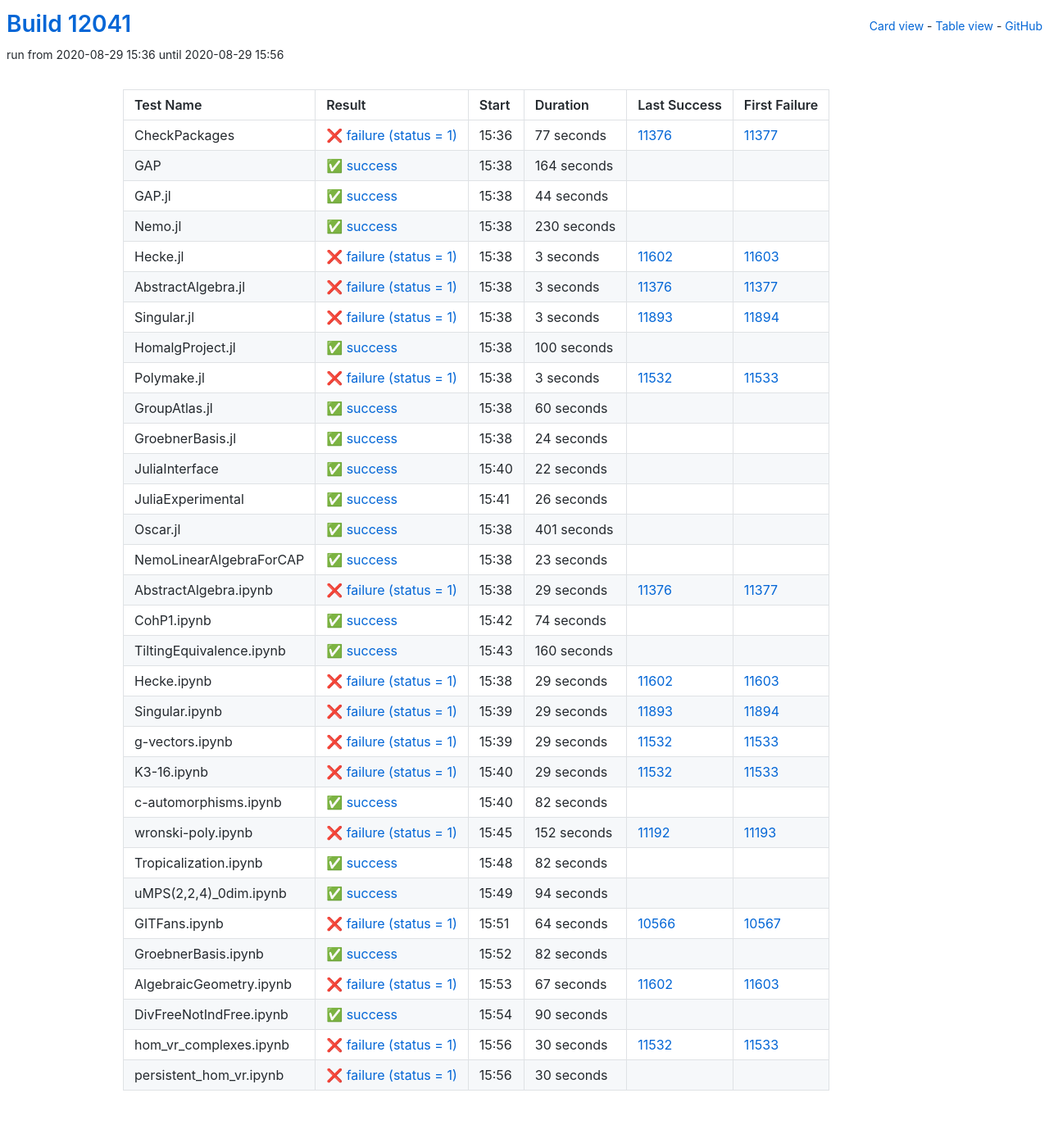
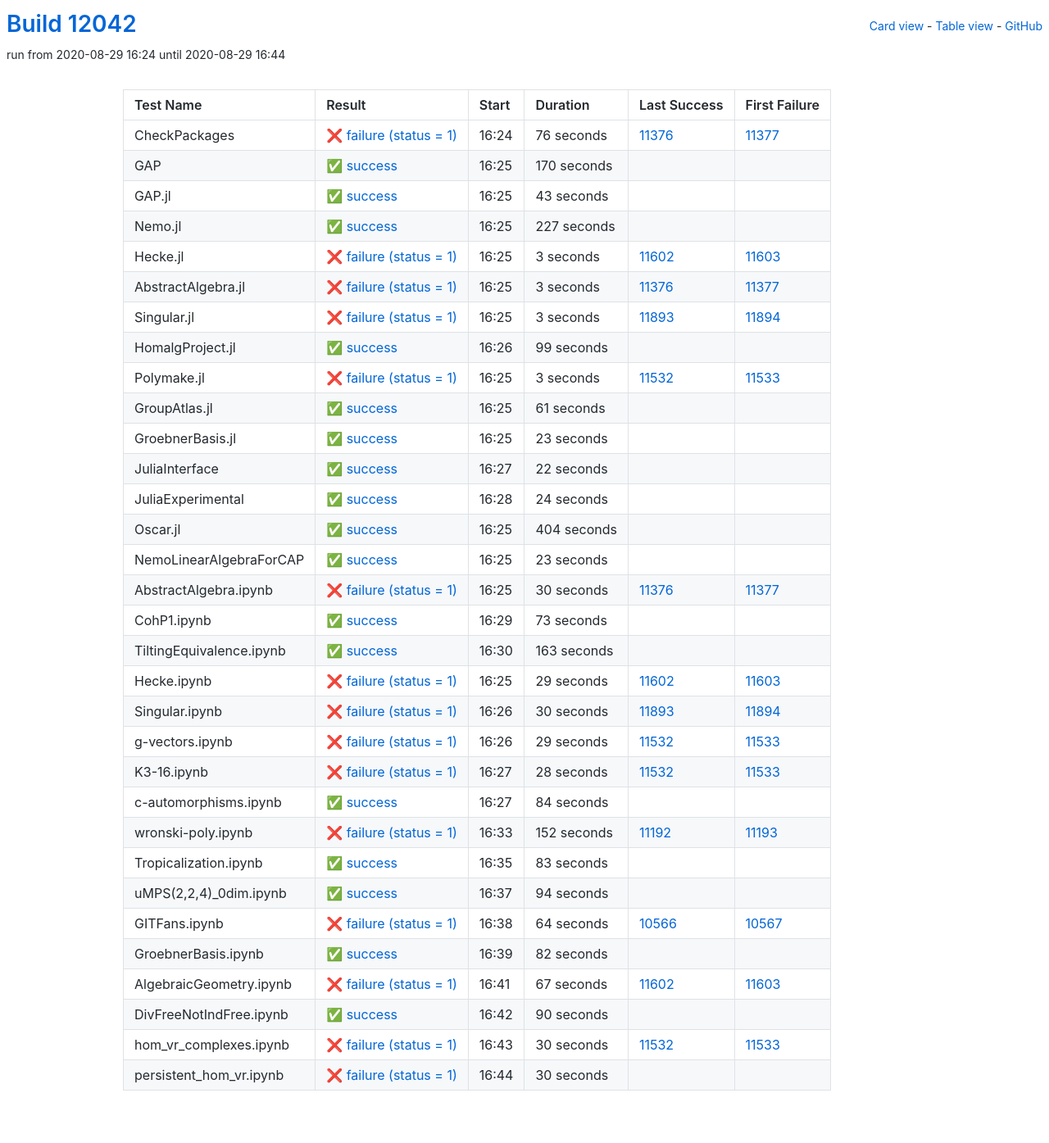
Before and after one commit to oscar-system/oscar-ci-status, a Jekyll site: the page built from table.html, in a window 1280 px wide. Shown: the whole page at 82% size. Built offline with Jekyll 4.4.1, drawn with Linux system fonts in a browser that asks for light colours.

Commit message:
Build #12042

```diff
--- a/_data/ci.yml
+++ b/_data/ci.yml
@@ -1,6 +1,6 @@
 ---
-build: 12041
-build_url: https://oscarci.mathematik.uni-kl.de/job/oscar/12041/
+build: 12042
+build_url: https://oscarci.mathematik.uni-kl.de/job/oscar/12042/
 job: oscar
 organization: oscar-system
 repo: oscar-ci-status
@@ -8,56 +8,56 @@
 tests:
 - name: CheckPackages
   id: checkpackages
-  log: https://oscarci.mathematik.uni-kl.de/job/oscar/12041/artifact/logs/build-12041/CheckPackages.log
-  start: 2020-08-29 15:36
+  log: https://oscarci.mathematik.uni-kl.de/job/oscar/12042/artifact/logs/build-12042/CheckPackages.log
+  start: 2020-08-29 16:24
   success: false
   exitcode: 1
   status: failure
-  duration: 77
+  duration: 76
   last_success: 11376
   last_success_url: https://oscarci.mathematik.uni-kl.de/job/oscar/11376/
   first_failure: 11377
   first_failure_url: https://oscarci.mathematik.uni-kl.de/job/oscar/11377/
 - name: GAP
   id: gap
-  log: https://oscarci.mathematik.uni-kl.de/job/oscar/12041/artifact/logs/build-12041/GAP.log
-  start: 2020-08-29 15:38
+  log: https://oscarci.mathematik.uni-kl.de/job/oscar/12042/artifact/logs/build-12042/GAP.log
+  start: 2020-08-29 16:25
   success: true
   exitcode: 0
   status: success
-  duration: 164
+  duration: 170
   last_success: false
   last_success_url:
   first_failure: false
   first_failure_url:
 - name: GAP.jl
   id: gap-jl
-  log: https://oscarci.mathematik.uni-kl.de/job/oscar/12041/artifact/logs/build-12041/GAP.jl.log
-  start: 2020-08-29 15:38
+  log: https://oscarci.mathematik.uni-kl.de/job/oscar/12042/artifact/logs/build-12042/GAP.jl.log
+  start: 2020-08-29 16:25
   success: true
   exitcode: 0
   status: success
-  duration: 44
+  duration: 43
   last_success: false
   last_success_url:
   first_failure: false
   first_failure_url:
 - name: Nemo.jl
   id: nemo-jl
-  log: https://oscarci.mathematik.uni-kl.de/job/oscar/12041/artifact/logs/build-12041/Nemo.jl.log
-  start: 2020-08-29 15:38
+  log: https://oscarci.mathematik.uni-kl.de/job/oscar/12042/artifact/logs/build-12042/Nemo.jl.log
+  start: 2020-08-29 16:25
   success: true
   exitcode: 0
   status: success
-  duration: 230
+  duration: 227
   last_success: false
   last_success_url:
   first_failure: false
   first_failure_url:
 - name: Hecke.jl
   id: hecke-jl
-  log: https://oscarci.mathematik.uni-kl.de/job/oscar/12041/artifact/logs/build-12041/Hecke.jl.log
-  start: 2020-08-29 15:38
+  log: https://oscarci.mathematik.uni-kl.de/job/oscar/12042/artifact/logs/build-12042/Hecke.jl.log
+  start: 2020-08-29 16:25
   success: false
   exitcode: 1
   status: failure
@@ -68,8 +68,8 @@
   first_failure_url: https://oscarci.mathematik.uni-kl.de/job/oscar/11603/
 - name: AbstractAlgebra.jl
   id: abstractalgebra-jl
-  log: https://oscarci.mathematik.uni-kl.de/job/oscar/12041/artifact/logs/build-12041/AbstractAlgebra.jl.log
-  start: 2020-08-29 15:38
+  log: https://oscarci.mathematik.uni-kl.de/job/oscar/12042/artifact/logs/build-12042/AbstractAlgebra.jl.log
+  start: 2020-08-29 16:25
   success: false
   exitcode: 1
   status: failure
@@ -80,8 +80,8 @@
   first_failure_url: https://oscarci.mathematik.uni-kl.de/job/oscar/11377/
 - name: Singular.jl
   id: singular-jl
-  log: https://oscarci.mathematik.uni-kl.de/job/oscar/12041/artifact/logs/build-12041/Singular.jl.log
-  start: 2020-08-29 15:38
+  log: https://oscarci.mathematik.uni-kl.de/job/oscar/12042/artifact/logs/build-12042/Singular.jl.log
+  start: 2020-08-29 16:25
   success: false
   exitcode: 1
   status: failure
@@ -92,20 +92,20 @@
   first_failure_url: https://oscarci.mathematik.uni-kl.de/job/oscar/11894/
 - name: HomalgProject.jl
   id: homalgproject-jl
-  log: https://oscarci.mathematik.uni-kl.de/job/oscar/12041/artifact/logs/build-12041/HomalgProject.jl.log
-  start: 2020-08-29 15:38
+  log: https://oscarci.mathematik.uni-kl.de/job/oscar/12042/artifact/logs/build-12042/HomalgProject.jl.log
+  start: 2020-08-29 16:26
   success: true
   exitcode: 0
   status: success
-  duration: 100
+  duration: 99
   last_success: false
   last_success_url:
   first_failure: false
   first_failure_url:
 - name: Polymake.jl
   id: polymake-jl
-  log: https://oscarci.mathematik.uni-kl.de/job/oscar/12041/artifact/logs/build-12041/Polymake.jl.log
-  start: 2020-08-29 15:38
+  log: https://oscarci.mathematik.uni-kl.de/job/oscar/12042/artifact/logs/build-12042/Polymake.jl.log
+  start: 2020-08-29 16:25
   success: false
   exitcode: 1
   status: failure
@@ -116,32 +116,32 @@
   first_failure_url: https://oscarci.mathematik.uni-kl.de/job/oscar/11533/
 - name: GroupAtlas.jl
   id: groupatlas-jl
-  log: https://oscarci.mathematik.uni-kl.de/job/oscar/12041/artifact/logs/build-12041/GroupAtlas.jl.log
-  start: 2020-08-29 15:38
+  log: https://oscarci.mathematik.uni-kl.de/job/oscar/12042/artifact/logs/build-12042/GroupAtlas.jl.log
+  start: 2020-08-29 16:25
   success: true
   exitcode: 0
   status: success
-  duration: 60
+  duration: 61
   last_success: false
   last_success_url:
   first_failure: false
   first_failure_url:
 - name: GroebnerBasis.jl
   id: groebnerbasis-jl
-  log: https://oscarci.mathematik.uni-kl.de/job/oscar/12041/artifact/logs/build-12041/GroebnerBasis.jl.log
-  start: 2020-08-29 15:38
+  log: https://oscarci.mathematik.uni-kl.de/job/oscar/12042/artifact/logs/build-12042/GroebnerBasis.jl.log
+  start: 2020-08-29 16:25
   success: true
   exitcode: 0
   status: success
-  duration: 24
+  duration: 23
   last_success: false
   last_success_url:
   first_failure: false
   first_failure_url:
 - name: JuliaInterface
   id: juliainterface
-  log: https://oscarci.mathematik.uni-kl.de/job/oscar/12041/artifact/logs/build-12041/JuliaInterface.log
-  start: 2020-08-29 15:40
+  log: https://oscarci.mathematik.uni-kl.de/job/oscar/12042/artifact/logs/build-12042/JuliaInterface.log
+  start: 2020-08-29 16:27
   success: true
   exitcode: 0
   status: success
@@ -152,32 +152,32 @@
   first_failure_url:
 - name: JuliaExperimental
   id: juliaexperimental
-  log: https://oscarci.mathematik.uni-kl.de/job/oscar/12041/artifact/logs/build-12041/JuliaExperimental.log
-  start: 2020-08-29 15:41
+  log: https://oscarci.mathematik.uni-kl.de/job/oscar/12042/artifact/logs/build-12042/JuliaExperimental.log
+  start: 2020-08-29 16:28
   success: true
   exitcode: 0
   status: success
-  duration: 26
+  duration: 24
   last_success: false
   last_success_url:
   first_failure: false
   first_failure_url:
 - name: Oscar.jl
   id: oscar-jl
-  log: https://oscarci.mathematik.uni-kl.de/job/oscar/12041/artifact/logs/build-12041/Oscar.jl.log
-  start: 2020-08-29 15:38
+  log: https://oscarci.mathematik.uni-kl.de/job/oscar/12042/artifact/logs/build-12042/Oscar.jl.log
+  start: 2020-08-29 16:25
   success: true
   exitcode: 0
   status: success
-  duration: 401
+  duration: 404
   last_success: false
   last_success_url:
   first_failure: false
   first_failure_url:
 - name: NemoLinearAlgebraForCAP
   id: nemolinearalgebraforcap
-  log: https://oscarci.mathematik.uni-kl.de/job/oscar/12041/artifact/logs/build-12041/NemoLinearAlgebraForCAP.log
-  start: 2020-08-29 15:38
+  log: https://oscarci.mathematik.uni-kl.de/job/oscar/12042/artifact/logs/build-12042/NemoLinearAlgebraForCAP.log
+  start: 2020-08-29 16:25
   success: true
   exitcode: 0
   status: success
@@ -188,44 +188,44 @@
   first_failure_url:
 - name: AbstractAlgebra.ipynb
   id: abstractalgebra-ipynb
-  log: https://oscarci.mathematik.uni-kl.de/job/oscar/12041/artifact/logs/build-12041/AbstractAlgebra.ipynb.log
-  start: 2020-08-29 15:38
+  log: https://oscarci.mathematik.uni-kl.de/job/oscar/12042/artifact/logs/build-12042/AbstractAlgebra.ipynb.log
+  start: 2020-08-29 16:25
   success: false
   exitcode: 1
   status: failure
-  duration: 29
+  duration: 30
   last_success: 11376
   last_success_url: https://oscarci.mathematik.uni-kl.de/job/oscar/11376/
   first_failure: 11377
   first_failure_url: https://oscarci.mathematik.uni-kl.de/job/oscar/11377/
 - name: CohP1.ipynb
   id: cohp1-ipynb
-  log: https://oscarci.mathematik.uni-kl.de/job/oscar/12041/artifact/logs/build-12041/CohP1.ipynb.log
-  start: 2020-08-29 15:42
+  log: https://oscarci.mathematik.uni-kl.de/job/oscar/12042/artifact/logs/build-12042/CohP1.ipynb.log
+  start: 2020-08-29 16:29
   success: true
   exitcode: 0
   status: success
-  duration: 74
+  duration: 73
   last_success: false
   last_success_url:
   first_failure: false
   first_failure_url:
 - name: TiltingEquivalence.ipynb
   id: tiltingequivalence-ipynb
-  log: https://oscarci.mathematik.uni-kl.de/job/oscar/12041/artifact/logs/build-12041/TiltingEquivalence.ipynb.log
-  start: 2020-08-29 15:43
+  log: https://oscarci.mathematik.uni-kl.de/job/oscar/12042/artifact/logs/build-12042/TiltingEquivalence.ipynb.log
+  start: 2020-08-29 16:30
   success: true
   exitcode: 0
   status: success
-  duration: 160
+  duration: 163
   last_success: false
   last_success_url:
   first_failure: false
   first_failure_url:
 - name: Hecke.ipynb
   id: hecke-ipynb
-  log: https://oscarci.mathematik.uni-kl.de/job/oscar/12041/artifact/logs/build-12041/Hecke.ipynb.log
-  start: 2020-08-29 15:38
+  log: https://oscarci.mathematik.uni-kl.de/job/oscar/12042/artifact/logs/build-12042/Hecke.ipynb.log
+  start: 2020-08-29 16:25
   success: false
   exitcode: 1
   status: failure
@@ -236,20 +236,20 @@
   first_failure_url: https://oscarci.mathematik.uni-kl.de/job/oscar/11603/
 - name: Singular.ipynb
   id: singular-ipynb
-  log: https://oscarci.mathematik.uni-kl.de/job/oscar/12041/artifact/logs/build-12041/Singular.ipynb.log
-  start: 2020-08-29 15:39
+  log: https://oscarci.mathematik.uni-kl.de/job/oscar/12042/artifact/logs/build-12042/Singular.ipynb.log
+  start: 2020-08-29 16:26
   success: false
   exitcode: 1
   status: failure
-  duration: 29
+  duration: 30
   last_success: 11893
   last_success_url: https://oscarci.mathematik.uni-kl.de/job/oscar/11893/
   first_failure: 11894
   first_failure_url: https://oscarci.mathematik.uni-kl.de/job/oscar/11894/
 - name: g-vectors.ipynb
   id: g-vectors-ipynb
-  log: https://oscarci.mathematik.uni-kl.de/job/oscar/12041/artifact/logs/build-12041/g-vectors.ipynb.log
-  start: 2020-08-29 15:39
+  log: https://oscarci.mathematik.uni-kl.de/job/oscar/12042/artifact/logs/build-12042/g-vectors.ipynb.log
+  start: 2020-08-29 16:26
   success: false
   exitcode: 1
   status: failure
@@ -260,32 +260,32 @@
   first_failure_url: https://oscarci.mathematik.uni-kl.de/job/oscar/11533/
 - name: K3-16.ipynb
   id: k3-16-ipynb
-  log: https://oscarci.mathematik.uni-kl.de/job/oscar/12041/artifact/logs/build-12041/K3-16.ipynb.log
-  start: 2020-08-29 15:40
+  log: https://oscarci.mathematik.uni-kl.de/job/oscar/12042/artifact/logs/build-12042/K3-16.ipynb.log
+  start: 2020-08-29 16:27
   success: false
   exitcode: 1
   status: failure
-  duration: 29
+  duration: 28
   last_success: 11532
   last_success_url: https://oscarci.mathematik.uni-kl.de/job/oscar/11532/
   first_failure: 11533
   first_failure_url: https://oscarci.mathematik.uni-kl.de/job/oscar/11533/
 - name: c-automorphisms.ipynb
   id: c-automorphisms-ipynb
-  log: https://oscarci.mathematik.uni-kl.de/job/oscar/12041/artifact/logs/build-12041/c-automorphisms.ipynb.log
-  start: 2020-08-29 15:40
+  log: https://oscarci.mathematik.uni-kl.de/job/oscar/12042/artifact/logs/build-12042/c-automorphisms.ipynb.log
+  start: 2020-08-29 16:27
   success: true
   exitcode: 0
   status: success
-  duration: 82
+  duration: 84
   last_success: false
   last_success_url:
   first_failure: false
   first_failure_url:
 - name: wronski-poly.ipynb
   id: wronski-poly-ipynb
-  log: https://oscarci.mathematik.uni-kl.de/job/oscar/12041/artifact/logs/build-12041/wronski-poly.ipynb.log
-  start: 2020-08-29 15:45
+  log: https://oscarci.mathematik.uni-kl.de/job/oscar/12042/artifact/logs/build-12042/wronski-poly.ipynb.log
+  start: 2020-08-29 16:33
   success: false
   exitcode: 1
   status: failure
@@ -296,20 +296,20 @@
   first_failure_url: https://oscarci.mathematik.uni-kl.de/job/oscar/11193/
 - name: Tropicalization.ipynb
   id: tropicalization-ipynb
-  log: https://oscarci.mathematik.uni-kl.de/job/oscar/12041/artifact/logs/build-12041/Tropicalization.ipynb.log
-  start: 2020-08-29 15:48
+  log: https://oscarci.mathematik.uni-kl.de/job/oscar/12042/artifact/logs/build-12042/Tropicalization.ipynb.log
+  start: 2020-08-29 16:35
   success: true
   exitcode: 0
   status: success
-  duration: 82
+  duration: 83
   last_success: false
   last_success_url:
   first_failure: false
   first_failure_url:
 - name: uMPS(2,2,4)_0dim.ipynb
   id: umps-2-2-4-0dim-ipynb
-  log: https://oscarci.mathematik.uni-kl.de/job/oscar/12041/artifact/logs/build-12041/uMPS-2-2-4-_0dim.ipynb.log
-  start: 2020-08-29 15:49
+  log: https://oscarci.mathematik.uni-kl.de/job/oscar/12042/artifact/logs/build-12042/uMPS-2-2-4-_0dim.ipynb.log
+  start: 2020-08-29 16:37
   success: true
   exitcode: 0
   status: success
@@ -320,8 +320,8 @@
   first_failure_url:
 - name: GITFans.ipynb
   id: gitfans-ipynb
-  log: https://oscarci.mathematik.uni-kl.de/job/oscar/12041/artifact/logs/build-12041/GITFans.ipynb.log
-  start: 2020-08-29 15:51
+  log: https://oscarci.mathematik.uni-kl.de/job/oscar/12042/artifact/logs/build-12042/GITFans.ipynb.log
+  start: 2020-08-29 16:38
   success: false
   exitcode: 1
   status: failure
@@ -332,8 +332,8 @@
   first_failure_url: https://oscarci.mathematik.uni-kl.de/job/oscar/10567/
 - name: GroebnerBasis.ipynb
   id: groebnerbasis-ipynb
-  log: https://oscarci.mathematik.uni-kl.de/job/oscar/12041/artifact/logs/build-12041/GroebnerBasis.ipynb.log
-  start: 2020-08-29 15:52
+  log: https://oscarci.mathematik.uni-kl.de/job/oscar/12042/artifact/logs/build-12042/GroebnerBasis.ipynb.log
+  start: 2020-08-29 16:39
   success: true
   exitcode: 0
   status: success
@@ -344,8 +344,8 @@
   first_failure_url:
 - name: AlgebraicGeometry.ipynb
   id: algebraicgeometry-ipynb
-  log: https://oscarci.mathematik.uni-kl.de/job/oscar/12041/artifact/logs/build-12041/AlgebraicGeometry.ipynb.log
-  start: 2020-08-29 15:53
+  log: https://oscarci.mathematik.uni-kl.de/job/oscar/12042/artifact/logs/build-12042/AlgebraicGeometry.ipynb.log
+  start: 2020-08-29 16:41
   success: false
   exitcode: 1
   status: failure
@@ -356,8 +356,8 @@
   first_failure_url: https://oscarci.mathematik.uni-kl.de/job/oscar/11603/
 - name: DivFreeNotIndFree.ipynb
   id: divfreenotindfree-ipynb
-  log: https://oscarci.mathematik.uni-kl.de/job/oscar/12041/artifact/logs/build-12041/DivFreeNotIndFree.ipynb.log
-  start: 2020-08-29 15:54
+  log: https://oscarci.mathematik.uni-kl.de/job/oscar/12042/artifact/logs/build-12042/DivFreeNotIndFree.ipynb.log
+  start: 2020-08-29 16:42
   success: true
   exitcode: 0
   status: success
@@ -368,8 +368,8 @@
   first_failure_url:
 - name: hom_vr_complexes.ipynb
   id: hom-vr-complexes-ipynb
-  log: https://oscarci.mathematik.uni-kl.de/job/oscar/12041/artifact/logs/build-12041/hom_vr_complexes.ipynb.log
-  start: 2020-08-29 15:56
+  log: https://oscarci.mathematik.uni-kl.de/job/oscar/12042/artifact/logs/build-12042/hom_vr_complexes.ipynb.log
+  start: 2020-08-29 16:43
   success: false
   exitcode: 1
   status: failure
@@ -380,8 +380,8 @@
   first_failure_url: https://oscarci.mathematik.uni-kl.de/job/oscar/11533/
 - name: persistent_hom_vr.ipynb
   id: persistent-hom-vr-ipynb
-  log: https://oscarci.mathematik.uni-kl.de/job/oscar/12041/artifact/logs/build-12041/persistent_hom_vr.ipynb.log
-  start: 2020-08-29 15:56
+  log: https://oscarci.mathematik.uni-kl.de/job/oscar/12042/artifact/logs/build-12042/persistent_hom_vr.ipynb.log
+  start: 2020-08-29 16:44
   success: false
   exitcode: 1
   status: failure
```
Also changed, not shown: README.md.
